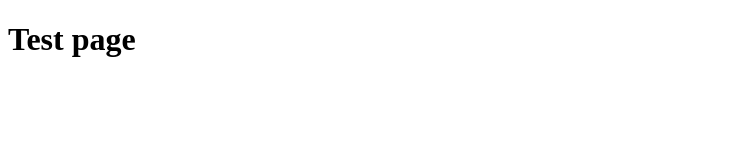
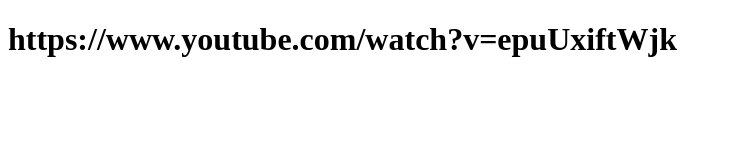
Before and after one commit to pa4ilisu/RTR108, a plain HTML site: page docs/index.html in a window 1280 px wide. Shown: the whole page, without its empty margins (0-732 px from the left). Drawn offline with Linux system fonts and the light colour scheme.

Commit message:
Update index.html

```diff
--- a/docs/index.html
+++ b/docs/index.html
@@ -1,4 +1,4 @@
  <!DOCTYPE html>
 <h1>
-  Test page
+  https://www.youtube.com/watch?v=epuUxiftWjk
 </h1>
```
